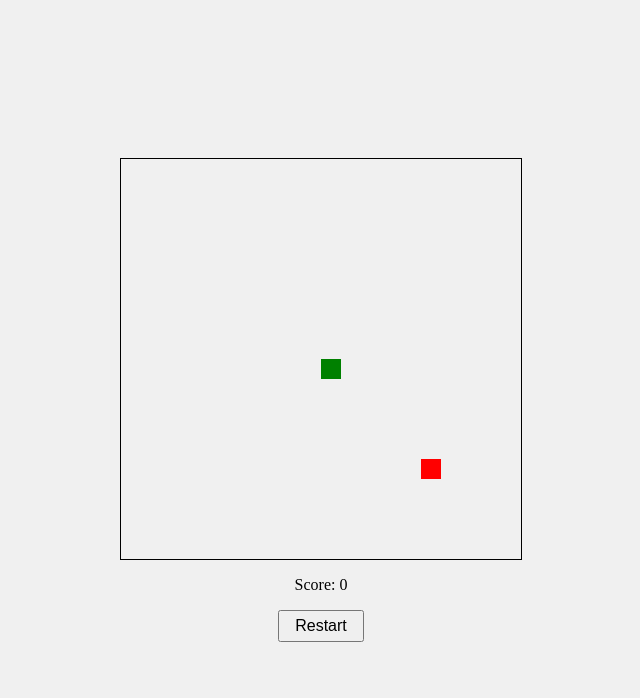
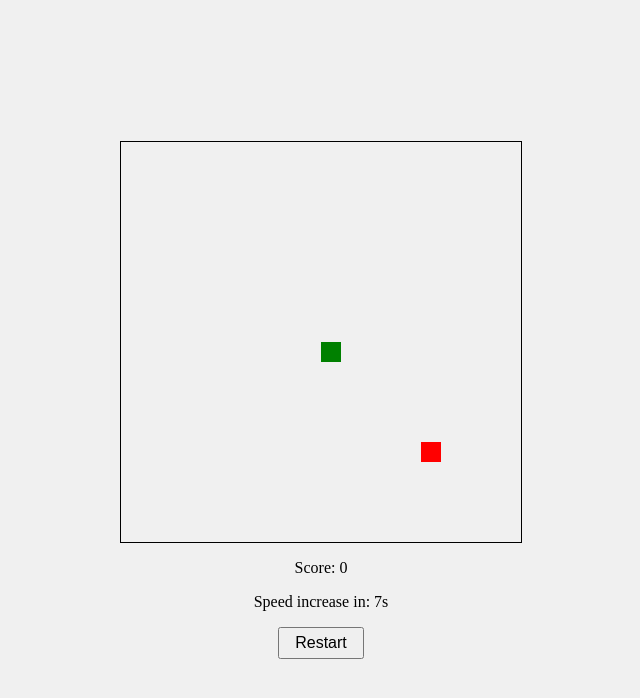
Before and after one commit to stripathiapp/snake-game, a plain HTML site: page index.html in a window 1280 px wide. Shown: the whole page, without its empty margins (319-959 px from the left). Drawn offline with Linux system fonts and the light colour scheme.

Commit message:
Update index.html

```diff
--- a/index.html
+++ b/index.html
@@ -11,6 +11,7 @@
         <canvas id="gameCanvas"></canvas>
         <div id="info">
             <p id="score">Score: 0</p>
+            <p id="speed-timer">Speed increase in: 7s</p>
             <button id="restartButton">Restart</button>
         </div>
     </div>
```
